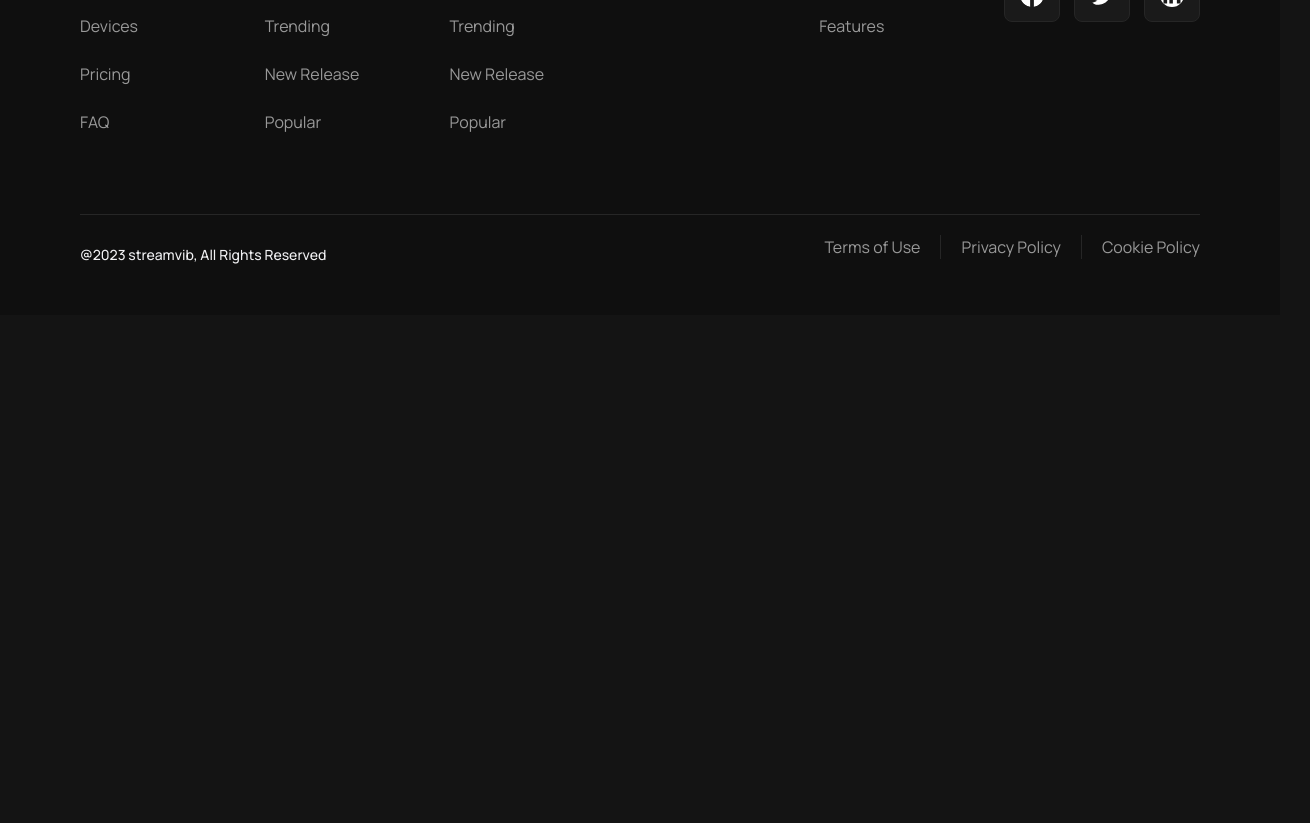
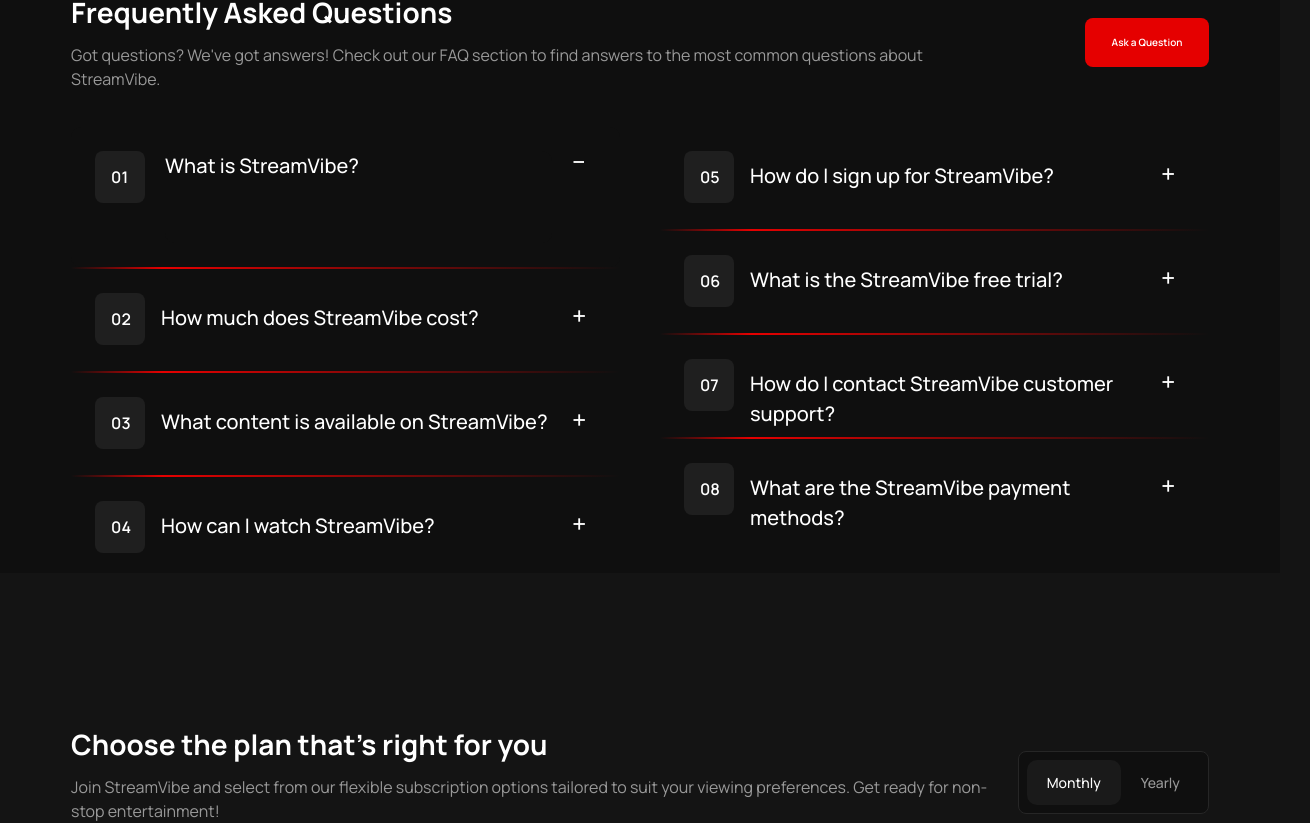
Before and after one commit to RaghadSHammout/-Graduation-Project-X2, a React (Vite) app: page / in a window 1280 px wide. Shown: the part 2640-3463 px from the top of the page, 1310 px wide, since content can reach past the window. Before the commit the page ends 2955 px from the top, so only its background shows below. Built offline with nearby package versions, Linux system fonts and the light colour scheme.

Commit message:
add slider

```diff
--- a/src/Components/Reviews/CardsShow/CardsShow.jsx
+++ b/src/Components/Reviews/CardsShow/CardsShow.jsx
@@ -1,5 +1,3 @@
-
-
 import React, { useEffect, useRef } from 'react';
 import Slider from 'react-slick';
 import { ShowCardData } from '../../Data/showCardData';
--- a/src/Pages/Home/Home.jsx
+++ b/src/Pages/Home/Home.jsx
@@ -9,10 +9,13 @@
   return (
     <>
       <Hero />
+
       <Explore/>
-      {/* <Frequently />
+
       <Cards />
-      <Plans /> */}
+      <Frequently />
+
+      <Plans />
     </>
   )
 }
```
